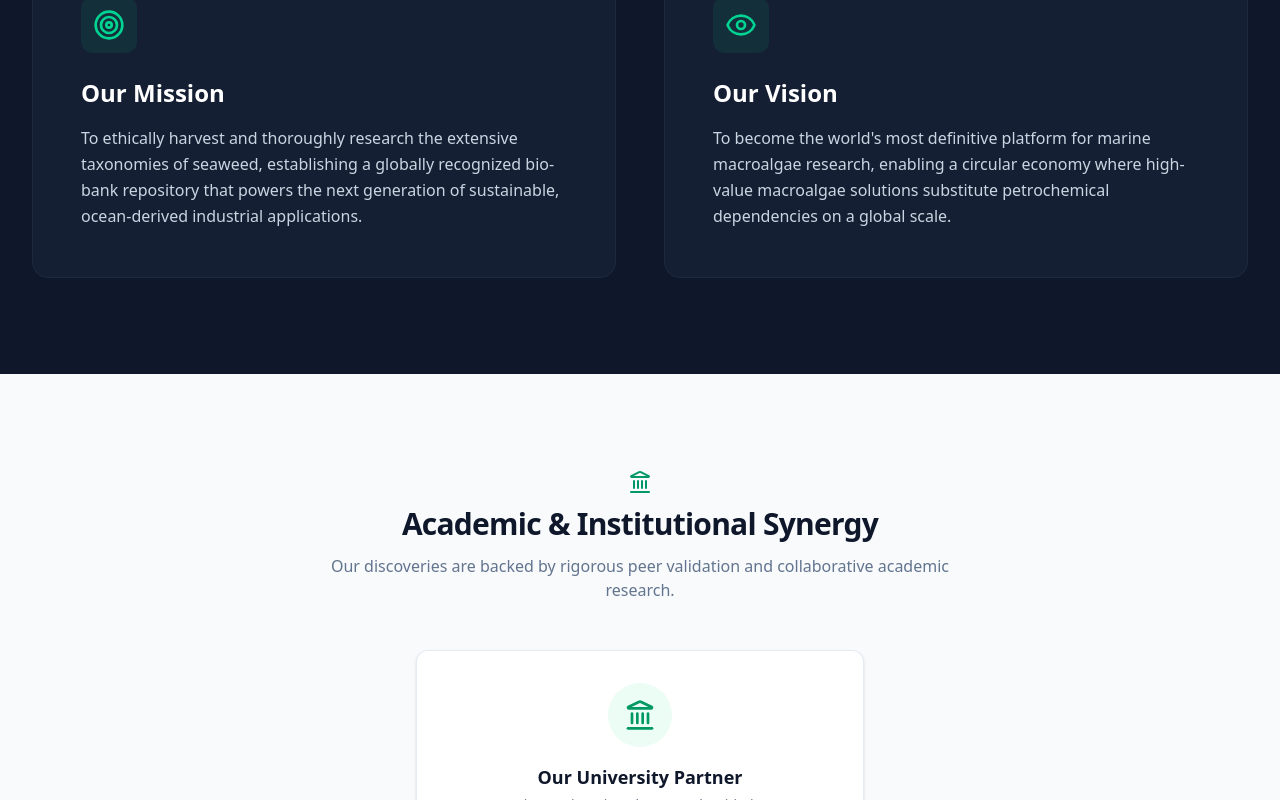
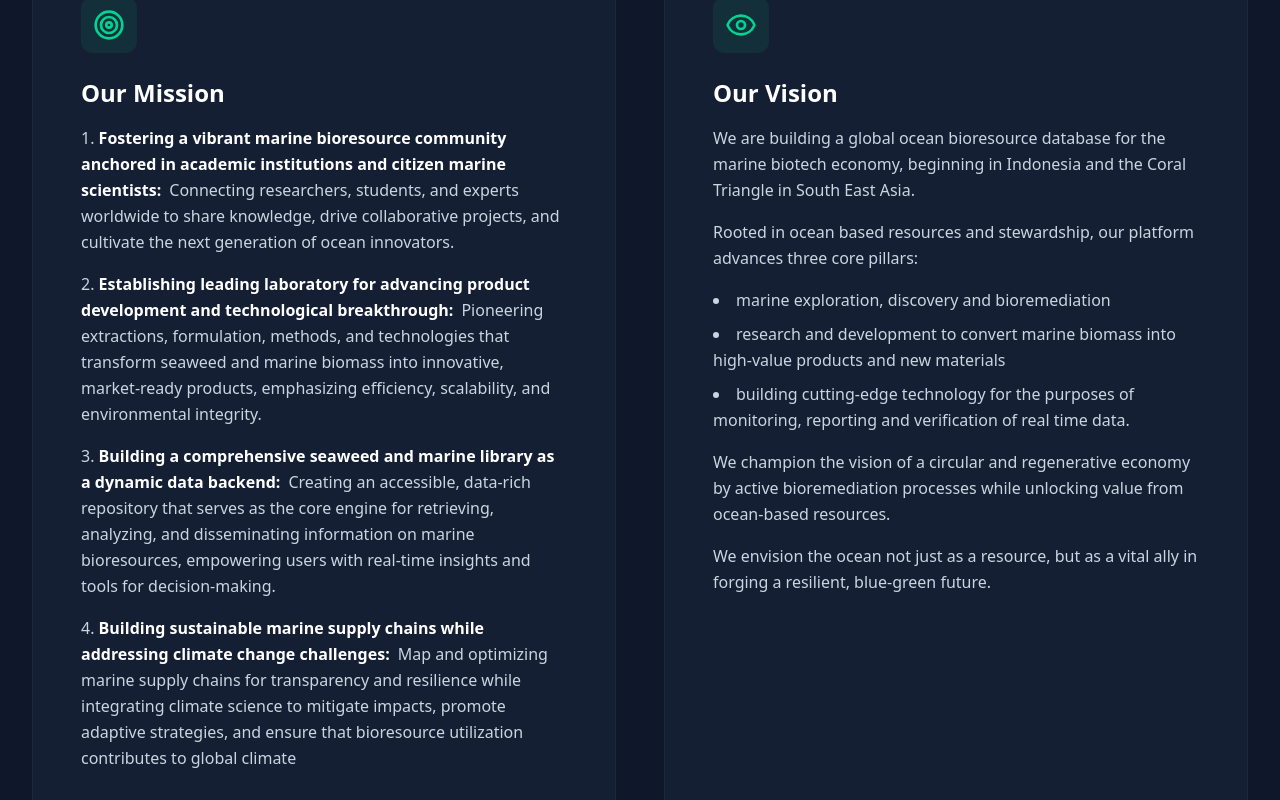
Before and after one commit to septialeyda/mockup-seaweed-ai-project, a React (Vite) app in the folder seaweed-web/: page / in a window 1280 px wide. Shown: the part 1880-2680 px from the top of the page. Built offline with nearby package versions, Linux system fonts and the light colour scheme.

Commit message:
vision and mission update

```diff
--- a/seaweed-web/src/App.jsx
+++ b/seaweed-web/src/App.jsx
@@ -160,9 +160,24 @@ export default function SeaweedMockup() {
                   <Target className="h-8 w-8" />
                 </div>
                 <h3 className="text-2xl font-bold mb-4">Our Mission</h3>
-                <p className="text-slate-300 leading-relaxed">
-                  To ethically harvest and thoroughly research the extensive taxonomies of seaweed, establishing a globally recognized bio-bank repository that powers the next generation of sustainable, ocean-derived industrial applications.
-                </p>
+                <ol className="space-y-4 text-slate-300 leading-relaxed list-decimal list-inside">
+                  <li>
+                    <span className="font-semibold text-white">Fostering a vibrant marine bioresource community anchored in academic institutions and citizen marine scientists:</span>
+                    <span className="ml-2">Connecting researchers, students, and experts worldwide to share knowledge, drive collaborative projects, and cultivate the next generation of ocean innovators.</span>
+                  </li>
+                  <li>
+                    <span className="font-semibold text-white">Establishing leading laboratory for advancing product development and technological breakthrough:</span>
+                    <span className="ml-2">Pioneering extractions, formulation, methods, and technologies that transform seaweed and marine biomass into innovative, market-ready products, emphasizing efficiency, scalability, and environmental integrity.</span>
+                  </li>
+                  <li>
+                    <span className="font-semibold text-white">Building a comprehensive seaweed and marine library as a dynamic data backend:</span>
+                    <span className="ml-2">Creating an accessible, data-rich repository that serves as the core engine for retrieving, analyzing, and disseminating information on marine bioresources, empowering users with real-time insights and tools for decision-making.</span>
+                  </li>
+                  <li>
+                    <span className="font-semibold text-white">Building sustainable marine supply chains while addressing climate change challenges:</span>
+                    <span className="ml-2">Map and optimizing marine supply chains for transparency and resilience while integrating climate science to mitigate impacts, promote adaptive strategies, and ensure that bioresource utilization contributes to global climate</span>
+                  </li>
+                </ol>
               </div>
             </div>
 
@@ -174,7 +189,21 @@ export default function SeaweedMockup() {
                 </div>
                 <h3 className="text-2xl font-bold mb-4">Our Vision</h3>
                 <p className="text-slate-300 leading-relaxed">
-                  To become the world's most definitive platform for marine macroalgae research, enabling a circular economy where high-value macroalgae solutions substitute petrochemical dependencies on a global scale.
+                  We are building a global ocean bioresource database for the marine biotech economy, beginning in Indonesia and the Coral Triangle in South East Asia.
+                </p>
+                <p className="mt-4 text-slate-300 leading-relaxed">
+                  Rooted in ocean based resources and stewardship, our platform advances three core pillars:
+                </p>
+                <ul className="mt-4 space-y-2 text-slate-300 leading-relaxed list-disc list-inside">
+                  <li>marine exploration, discovery and bioremediation</li>
+                  <li>research and development to convert marine biomass into high-value products and new materials</li>
+                  <li>building cutting-edge technology for the purposes of monitoring, reporting and verification of real time data.</li>
+                </ul>
+                <p className="mt-4 text-slate-300 leading-relaxed">
+                  We champion the vision of a circular and regenerative economy by active bioremediation processes while unlocking value from ocean-based resources.
+                </p>
+                <p className="mt-4 text-slate-300 leading-relaxed">
+                  We envision the ocean not just as a resource, but as a vital ally in forging a resilient, blue-green future.
                 </p>
               </div>
             </div>
```
